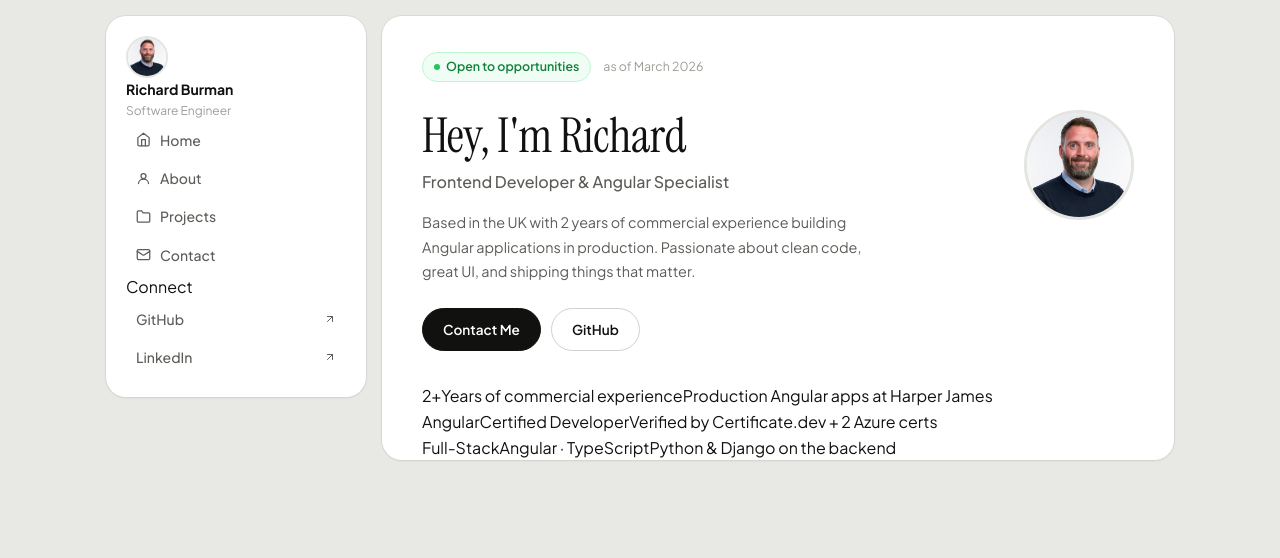
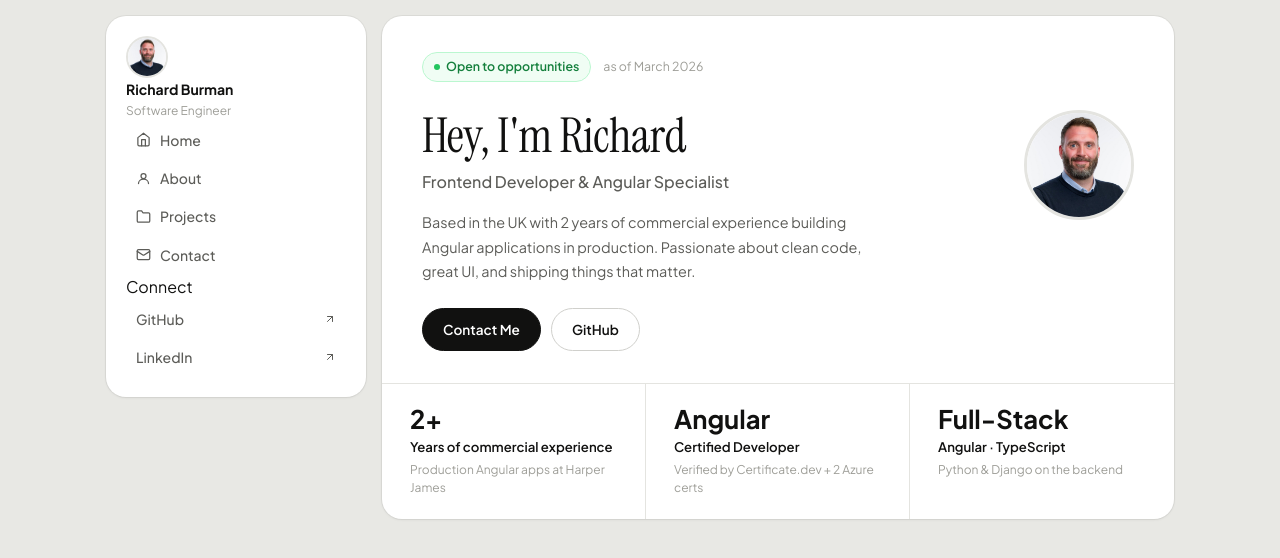
Before and after one commit to RichBurman/my_portfolio, an Angular app: page / in a window 1280 px wide. Shown: the top 558 px of the page. Built offline with nearby package versions, Linux system fonts and the light colour scheme.

Commit message:
Add hero stats section with grid layout and styling

```diff
--- a/src/app/components/hero/hero.scss
+++ b/src/app/components/hero/hero.scss
@@ -123,3 +123,49 @@
   object-position: center top;
   display: block;
 }
+
+.hero-stats {
+  display: grid;
+  grid-template-columns: repeat(3, 1fr);
+  margin: 0 -40px;
+  border-top: 1px solid var(--border);
+}
+
+.stat {
+  padding: 22px 28px;
+  border-right: 1px solid var(--border);
+  transition: background var(--transition);
+
+  &:last-child {
+    border-right: none;
+  }
+
+  &:hover {
+    background: #fafaf8;
+  }
+}
+
+.stat-value {
+  display: block;
+  font-family: var(--font-body);
+  font-size: 1.6rem;
+  font-weight: 700;
+  color: var(--text-primary);
+  line-height: 1;
+  margin-bottom: 4px;
+}
+
+.stat-label {
+  display: block;
+  font-size: 0.825rem;
+  font-weight: 600;
+  color: var(--text-primary);
+  margin-bottom: 4px;
+}
+
+.stat-detail {
+  display: block;
+  font-size: 0.75rem;
+  color: var(--text-muted);
+  line-height: 1.5;
+}
```
